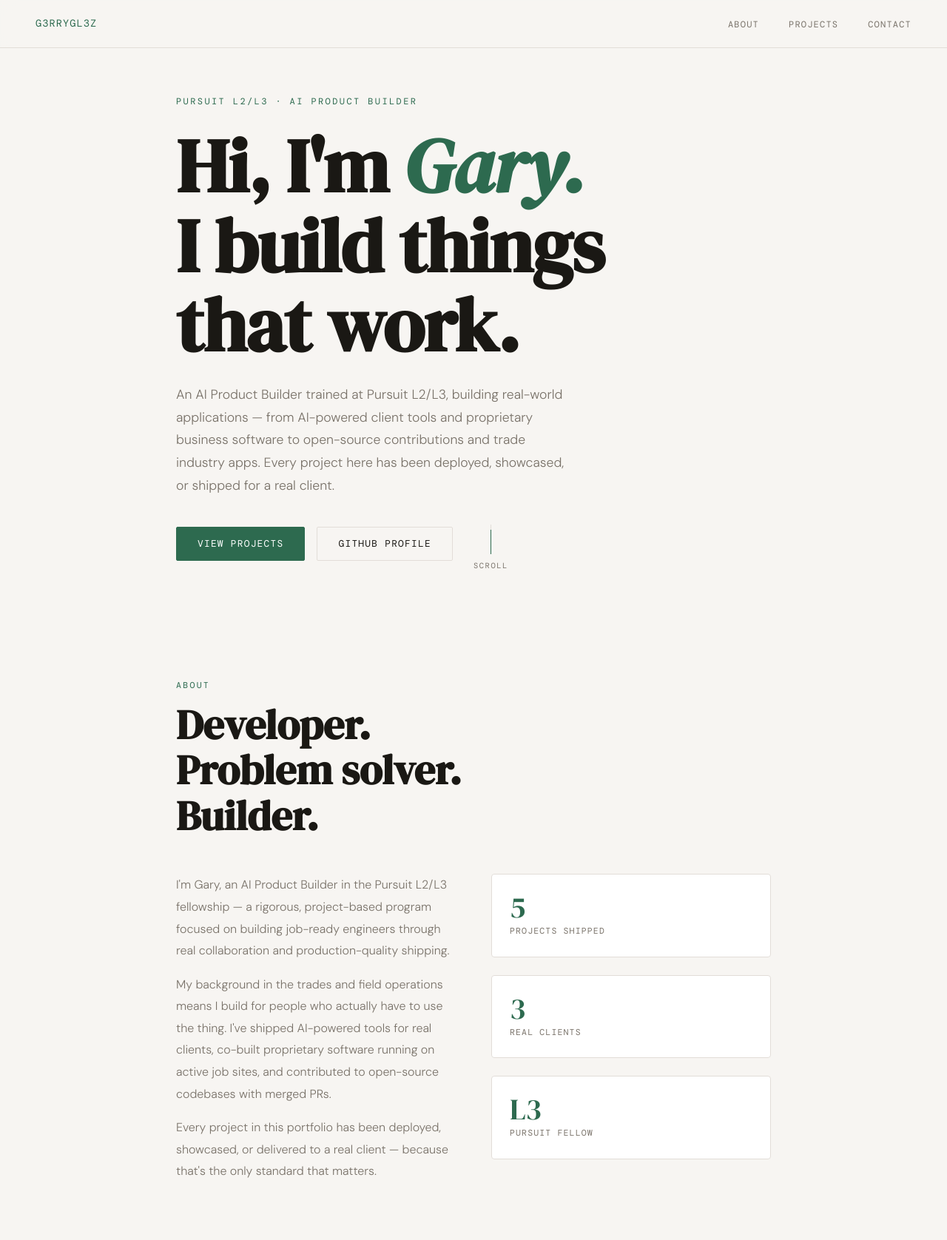
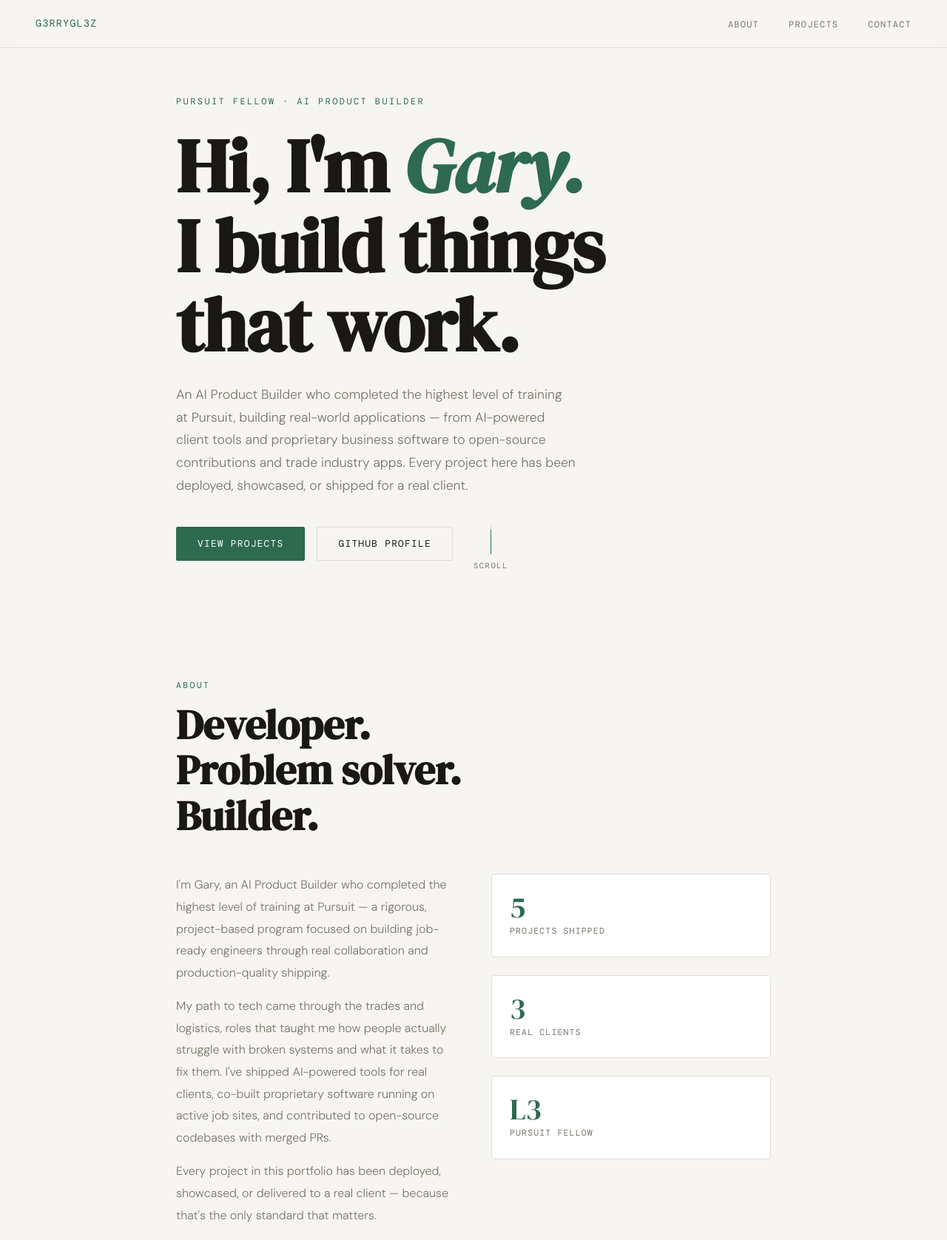
Before and after one commit to G3RRYGL3Z/Pursuit-L2-Portfolio, a plain HTML site: page index.html in a window 1280 px wide. Shown: the top 1676 px of the page at 74% size. Drawn offline with nearby package versions, Linux system fonts and the light colour scheme; a web font is replaced by a local one.

Commit message:
Update text for clarity and accuracy in index.html

```diff
--- a/index.html
+++ b/index.html
@@ -127,10 +127,10 @@ nav { padding: 1rem 1.5rem; }
 <!-- HERO -->
 <section style="position:relative;">
   <div class="hero">
-    <p class="hero-label">Pursuit L2/L3 · AI Product Builder</p>
+    <p class="hero-label">Pursuit Fellow · AI Product Builder</p>
     <h1>Hi, I'm <em>Gary.</em><br>I build things<br>that work.</h1>
     <p class="hero-desc">
-      An AI Product Builder trained at Pursuit L2/L3, building real-world applications — from AI-powered client tools and proprietary business software to open-source contributions and trade industry apps. Every project here has been deployed, showcased, or shipped for a real client.
+      An AI Product Builder who completed the highest level of training at Pursuit, building real-world applications — from AI-powered client tools and proprietary business software to open-source contributions and trade industry apps. Every project here has been deployed, showcased, or shipped for a real client.
     </p>
     <div class="hero-cta">
       <a href="#projects" class="btn btn-primary">View Projects</a>
@@ -149,8 +149,8 @@ nav { padding: 1rem 1.5rem; }
   <h2 class="section-title reveal">Developer.<br>Problem solver.<br>Builder.</h2>
   <div class="about-grid">
     <div class="about-text reveal">
-      <p>I'm Gary, an AI Product Builder in the Pursuit L2/L3 fellowship — a rigorous, project-based program focused on building job-ready engineers through real collaboration and production-quality shipping.</p>
-      <p>My background in the trades and field operations means I build for people who actually have to use the thing. I've shipped AI-powered tools for real clients, co-built proprietary software running on active job sites, and contributed to open-source codebases with merged PRs.</p>
+      <p>I'm Gary, an AI Product Builder who completed the highest level of training at Pursuit — a rigorous, project-based program focused on building job-ready engineers through real collaboration and production-quality shipping.</p>
+      <p>My path to tech came through the trades and logistics, roles that taught me how people actually struggle with broken systems and what it takes to fix them. I've shipped AI-powered tools for real clients, co-built proprietary software running on active job sites, and contributed to open-source codebases with merged PRs.</p>
       <p>Every project in this portfolio has been deployed, showcased, or delivered to a real client — because that's the only standard that matters.</p>
     </div>
     <div class="about-stats reveal">
@@ -343,7 +343,7 @@ nav { padding: 1rem 1.5rem; }
 <section id="contact" class="contact-section">
   <p class="section-label">Contact</p>
   <h2 class="section-title">Let's connect.</h2>
-  <p class="contact-desc">Open to opportunities, collaborations, and conversations.</p>
+  <p class="contact-desc">Open to opportunities, collaborations, and conversations.<br><a href="mailto:gerryglez80@gmail.com" style="color: rgba(255,255,255,0.6); font-family: var(--mono); font-size: 0.85rem; letter-spacing: 0.05em;">gerryglez80@gmail.com</a></p>
   <div class="contact-links">
     <a href="https://github.com/G3RRYGL3Z" target="_blank" class="btn btn-outline">GitHub</a>
     <a href="https://linkedin.com/in/garygonzalezdev" target="_blank" class="btn btn-outline">LinkedIn</a>
@@ -353,7 +353,7 @@ nav { padding: 1rem 1.5rem; }
 <!-- FOOTER -->
 <footer>
   <p>© 2026 Gary · G3RRYGL3Z</p>
-  <p>Built during Pursuit L2/L3</p>
+  <p>Built during Pursuit Fellowship</p>
 </footer>
 
 <script>
```
